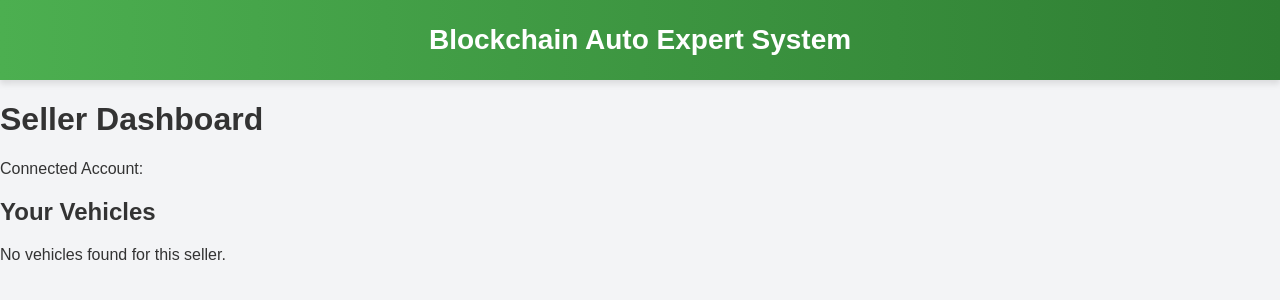
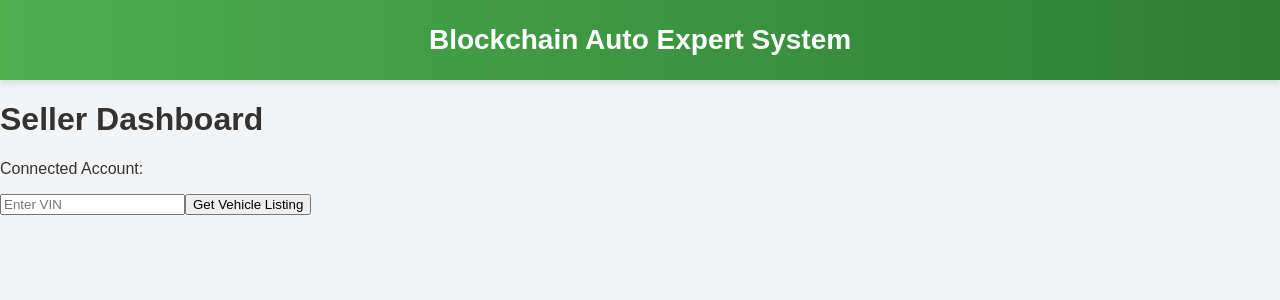
Before and after one commit to AtesEray/Ceng485, a React (Create React App) app: page /seller-home in a window 1280 px wide. Shown: the top 300 px of the page. Built offline with nearby package versions, Linux system fonts and the light colour scheme.

Commit message:
what da fkc is VIN

```diff
--- a/src/contracts/Seller.json
+++ b/src/contracts/Seller.json
@@ -2,21 +2,55 @@
     "abi": [
       {
         "inputs": [
-          { "internalType": "string", "name": "vin", "type": "string" }
+          {
+            "internalType": "string",
+            "name": "vin",
+            "type": "string"
+          }
         ],
         "name": "listings",
         "outputs": [
-          { "internalType": "uint256", "name": "price", "type": "uint256" },
-          { "internalType": "bool", "name": "isActive", "type": "bool" }
+          {
+            "internalType": "uint256",
+            "name": "price",
+            "type": "uint256"
+          },
+          {
+            "internalType": "bool",
+            "name": "isActive",
+            "type": "bool"
+          }
         ],
         "stateMutability": "view",
         "type": "function"
       },
       {
         "inputs": [
-          { "internalType": "string", "name": "vin", "type": "string" }
+          {
+            "internalType": "string",
+            "name": "vin",
+            "type": "string"
+          }
         ],
         "name": "cancelListing",
+        "outputs": [],
+        "stateMutability": "nonpayable",
+        "type": "function"
+      },
+      {
+        "inputs": [
+          {
+            "internalType": "string",
+            "name": "vin",
+            "type": "string"
+          },
+          {
+            "internalType": "uint256",
+            "name": "price",
+            "type": "uint256"
+          }
+        ],
+        "name": "createListing",
         "outputs": [],
         "stateMutability": "nonpayable",
         "type": "function"
--- a/src/pages/SellerHome.js
+++ b/src/pages/SellerHome.js
@@ -1,29 +1,30 @@
 import React, { useEffect, useState } from 'react';
 import Web3 from 'web3';
-import SellerABI from '../contracts/Seller.json'; // Correct path to the Seller ABI
+import sellerABI from '../contracts/Seller.json'; // Import the correct ABI for Seller contract
 
-// Kontrat adresinizi buraya ekleyin
-const sellerContractAddress = "0x17d86102230B5944D9c5F34ed4D88DB64207c86E"; // Replace with your actual contract address
+const sellerContractAddress = "0xYourSellerContractAddress"; // Replace with actual seller contract address
 
 const SellerDashboard = () => {
   const [web3, setWeb3] = useState(null);
   const [account, setAccount] = useState(null);
   const [sellerContract, setSellerContract] = useState(null);
-  const [vehicles, setVehicles] = useState([]);
+  const [vin, setVin] = useState('');
+  const [vehicleListing, setVehicleListing] = useState(null);
   const [error, setError] = useState(null);
 
-  // Web3 ve kontrat bağlantısını başlatma
+  // Web3 and contract initialization
   useEffect(() => {
     const initWeb3 = async () => {
       try {
         if (window.ethereum) {
           const web3Instance = new Web3(window.ethereum);
-          const accounts = await web3Instance.eth.requestAccounts();
+          await window.ethereum.request({ method: 'eth_requestAccounts' });  // Request accounts access
+
+          const accounts = await web3Instance.eth.getAccounts();
           setWeb3(web3Instance);
           setAccount(accounts[0]);
 
-          // Seller kontrat nesnesini başlatma
-          const seller = new web3Instance.eth.Contract(SellerABI.abi, sellerContractAddress);
+          const seller = new web3Instance.eth.Contract(sellerABI.abi, sellerContractAddress);
           setSellerContract(seller);
         } else {
           alert('MetaMask is required!');
@@ -36,50 +37,56 @@ const SellerDashboard = () => {
     initWeb3();
   }, []);
 
-  // Satıcıya ait araçları getirme (getSellerVehicles is replaced with listings fetching logic)
+  const handleGetListing = async () => {
+    try {
+      if (!vin || !sellerContract) {
+        return alert('Please enter a valid VIN.');
+      }
 
-  useEffect(() => {
-    const fetchVehicles = async () => {
-      try {
-        if (!sellerContract || !account) return;
+      const listingData = await sellerContract.methods.listings(vin).call({
+        from: account, // Sender account
+        gas: 3000000,  // Gas limit
+      });
 
-        const sellerVehicles = await sellerContract.methods.getSellerListings(account).call({ from: account });
+      if (!listingData.isActive) {
+        setError('This vehicle is not listed for sale.');
+        return;
+      }
 
-        const formattedVehicles = sellerVehicles.map(vehicle => ({
-          vin: vehicle.vin,
-          plateNumber: vehicle.plateNumber,
-          price: vehicle.price,  // Example field
-        }));
+      setVehicleListing({
+        vin,
+        price: listingData.price,
+        isActive: listingData.isActive,
+      });
 
-        setVehicles(formattedVehicles);
-      } catch (err) {
-        console.error('Error fetching vehicles:', err);
-        setError('Failed to fetch vehicles for this seller.');
-      }
-    };
-
-    fetchVehicles();
-  }, [sellerContract, account]);
-
+      setError(null); // Clear any error message
+    } catch (err) {
+      console.error('Error fetching listing data:', err);
+      setError('Failed to fetch listing. Please check the VIN or the contract.');
+    }
+  };
 
   return (
     <div>
       <h1>Seller Dashboard</h1>
       <p>Connected Account: {account}</p>
+      <div>
+        <input
+          type="text"
+          placeholder="Enter VIN"
+          value={vin}
+          onChange={(e) => setVin(e.target.value)}
+        />
+        <button onClick={handleGetListing}>Get Vehicle Listing</button>
+      </div>
       {error && <p style={{ color: 'red' }}>{error}</p>}
-      <h2>Your Vehicles</h2>
-      {vehicles.length > 0 ? (
-        <ul>
-          {vehicles.map((vehicle, index) => (
-            <li key={index}>
-              <p>VIN: {vehicle.vin}</p>
-              <p>Price: {web3 ? web3.utils.fromWei(vehicle.price, 'ether') : 0} ETH</p> {/* Convert price from Wei to ETH */}
-              <p>Status: {vehicle.isActive ? 'Active' : 'Inactive'}</p>
-            </li>
-          ))}
-        </ul>
-      ) : (
-        <p>No vehicles found for this seller.</p>
+      {vehicleListing && (
+        <div>
+          <h3>Vehicle Listing</h3>
+          <p>VIN: {vehicleListing.vin}</p>
+          <p>Price: {web3.utils.fromWei(vehicleListing.price.toString(), 'ether')} ETH</p>
+          <p>Status: {vehicleListing.isActive ? 'Active' : 'Inactive'}</p>
+        </div>
       )}
     </div>
   );
```
Also changed, not shown: 1 other file (tests, documents, lock files or other folders).
